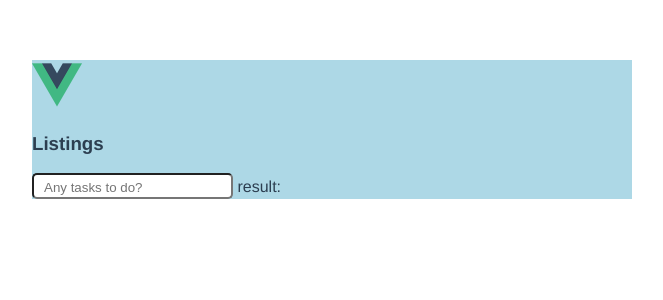
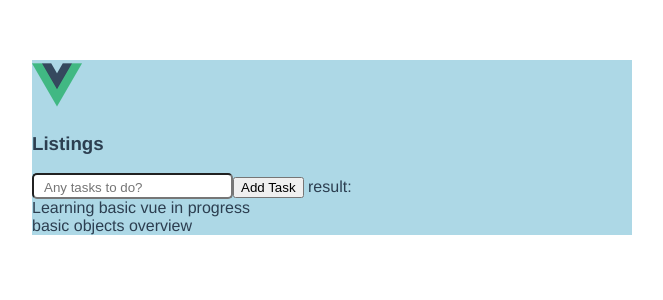
Before and after one commit to Alen002/vue2, a Vue app in the folder my-project/todo/: page / in a window 1280 px wide. Shown: the top 300 px of the page, without its empty margins (308-971 px from the left). Built offline with nearby package versions, Linux system fonts and the light colour scheme.

Commit message:
push entered text into the todos array

```diff
--- a/my-project/todo/src/components/ToDoList.vue
+++ b/my-project/todo/src/components/ToDoList.vue
@@ -9,7 +9,14 @@
       v-model="newTodo"
       placeholder="Any tasks to do?"
     />
+    <button @click="addTask">Add Task</button>
+
+    <!-- Start of Show Tasks -->
     result: {{ newTodo }}
+    <div v-for="todo in todos" :key="todo.id" class="todo-item">
+      {{ todo.title }}
+    </div>
+    <!-- End of Show Tasks -->
   </div>
 </template>
 
@@ -19,8 +26,20 @@ export default {
   data() {
     return {
       rsp: "Listings",
-      newTodo: ""
+      newTodo: "",
+      todos: [
+        { id: 1, title: "Learning basic vue in progress", completed: false },
+        { id: 2, title: "basic objects overview", completed: false }
+      ]
     };
+  },
+  methods: {
+    addTask() {
+      let title = this.newTodo;
+      let id = this.todos.length + 1;
+      console.log("result is  id:", id, " title: ", title);
+      this.todos.push({ id, title });
+    }
   }
 };
 </script>
```
